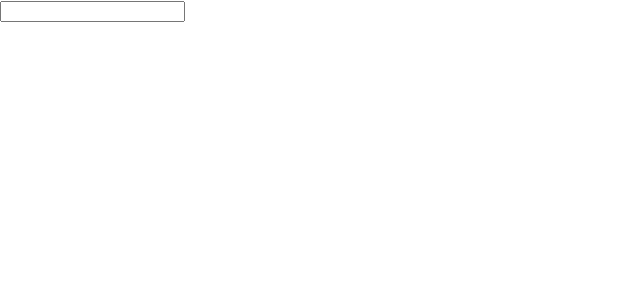
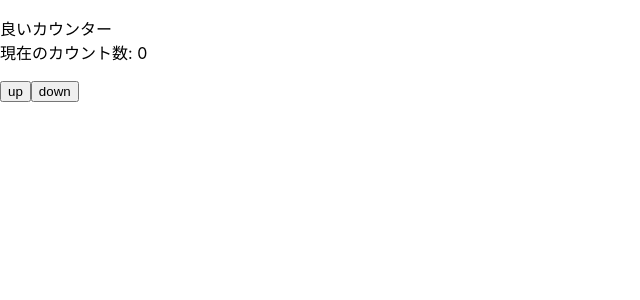
Before and after one commit to maneko00/react-basic, a React (Create React App) app: page / in a window 1280 px wide. Shown: the top 300 px of the page, without its empty margins (0-640 px from the left). Built offline with nearby package versions, Linux system fonts and the light colour scheme.

Commit message:
prevStateを活用してカウンターを作る

```diff
--- a/src/App.js
+++ b/src/App.js
@@ -1,10 +1,11 @@
-import TextInput from './components/TextInput';
-// import './App.css';
+import {Counter, BadCounter, TextInput} from './components';
 
 function App() {
   return (
     <div>
-      <TextInput/>
+      {/* <TextInput/> */}
+      <Counter/>
+      {/* <BadCounter/> */}
     </div>
   );
 }
--- /dev/null
+++ b/src/components/BadCounter.jsx
@@ -0,0 +1,26 @@
+import React, {useState} from 'react';
+
+const BadCounter = () => {
+  const [count, setCount] = useState(0)
+
+  const countUp = () => {
+    // ここに重い処理があったとしたら
+    setCount(count + 1)
+  }
+
+  const countDown = () => {
+    setCount(count - 1)
+  }
+  return (
+    <div>
+      <p>
+        よくないカウンター<br/>
+        現在のカウント数: {count}
+      </p>
+      <button onClick={countUp}>up</button>
+      <button onClick={countDown}>down</button>
+    </div>
+  );
+};
+
+export default BadCounter;
--- /dev/null
+++ b/src/components/Counter.jsx
@@ -0,0 +1,25 @@
+import React, {useState} from 'react';
+
+const Counter = () => {
+  const [count, setCount] = useState(0)
+
+  const countUp = () => {
+    setTimeout(() => setCount(prevState => prevState + 1), 1000)
+  }
+
+  const countDown = () => {
+    setCount(prevState => prevState - 1)
+  }
+  return (
+    <div>
+      <p>
+        良いカウンター<br/>
+        現在のカウント数: {count}
+      </p>
+      <button onClick={countUp}>up</button>
+      <button onClick={countDown}>down</button>
+    </div>
+  );
+};
+
+export default Counter;
--- a/src/components/index.jsx
+++ b/src/components/index.jsx
@@ -2,3 +2,6 @@ export {default as Article} from './Article'
 export {default as Content} from './Content'
 export {default as Title} from './Title'
 export {default as Publishbutton} from './Publishbutton'
+export {default as Counter} from './Counter'
+export {default as TextInput} from './TextInput'
+export {default as BadCounter} from './BadCounter'
```
